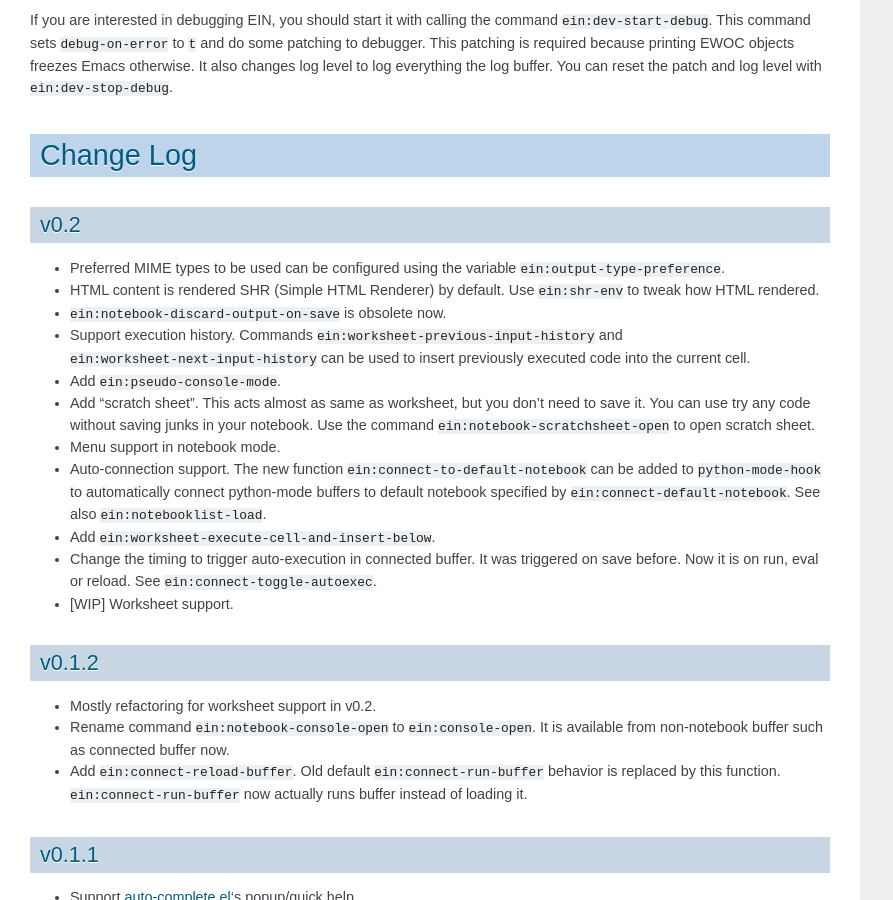
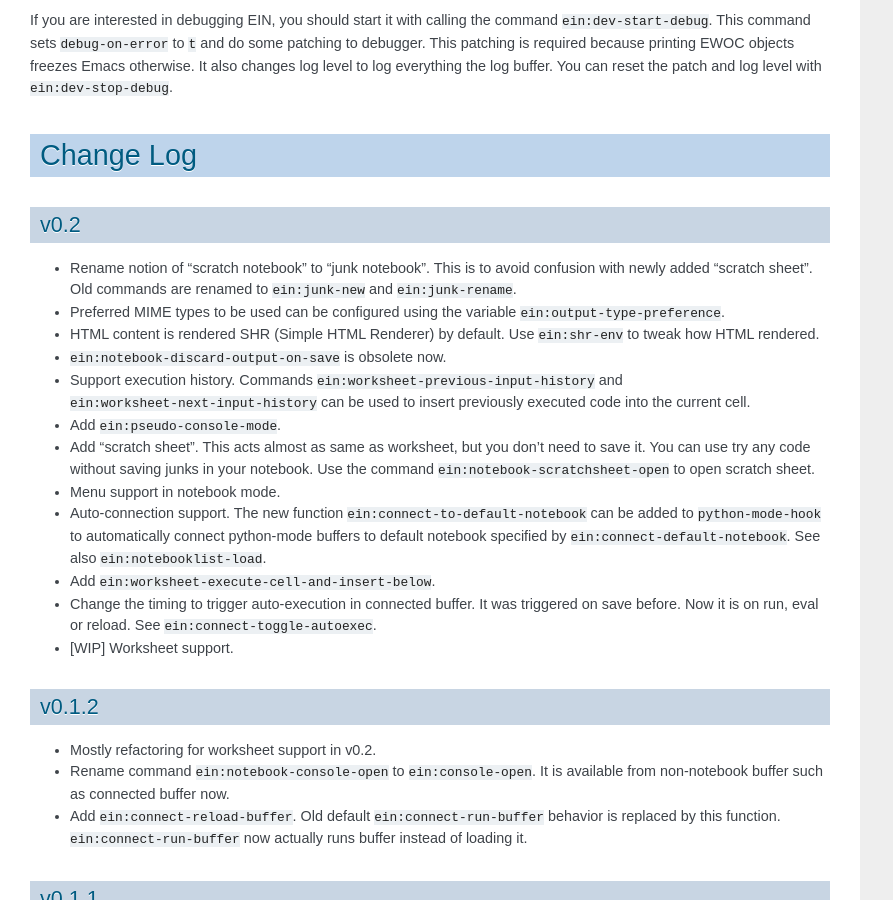
Before and after one commit to millejoh/emacs-ipython-notebook, a Sphinx documentation site: the page built from doc/source/index.rst, in a window 1280 px wide and 900 px high, scrolled down 13641 px. Shown: the whole window, without its empty margins (0-893 px from the left). Built offline with Sphinx 7.4.7, drawn with Linux system fonts in a browser that asks for light colours; cross-references to code outside the pages are shown as plain code.

Commit message:
Update document and change log

```diff
--- a/doc/source/index.rst
+++ b/doc/source/index.rst
@@ -215,7 +215,7 @@
 .. el:function:: ein:notebooklist-open
 .. el:function:: ein:notebooklist-new-notebook
 .. el:function:: ein:notebooklist-open-notebook-global
-.. el:function:: ein:notebooklist-new-scratch-notebook
+.. el:function:: ein:junk-new
 
 .. el:keymap:: ein:notebooklist-mode-map
    :exclude: widget-button
@@ -230,7 +230,7 @@
 .. el:keymap:: ein:notebook-mode-map
 
 .. el:function:: ein:worksheet-delete-cell
-.. el:function:: ein:notebook-rename-to-scratch-command
+.. el:function:: ein:junk-rename
 .. el:function:: ein:notebook-kill-all-buffers
 .. el:function:: ein:iexec-mode
 
@@ -324,7 +324,7 @@
 .. el:variable:: ein:notebook-querty-timeout-save
 .. el:variable:: ein:cell-traceback-level
 .. el:variable:: ein:cell-autoexec-prompt
-.. el:variable:: ein:scratch-notebook-name-template
+.. el:variable:: ein:junk-notebook-name-template
 .. el:variable:: ein:iexec-delay
 .. el:variable:: ein:complete-on-dot
 .. el:variable:: ein:output-type-preference
@@ -499,6 +499,10 @@
 v0.2
 ----
 
+* Rename notion of "scratch notebook" to "junk notebook".
+  This is to avoid confusion with newly added "scratch sheet".
+  Old commands are renamed to :el:symbol:`ein:junk-new` and
+  :el:symbol:`ein:junk-rename`.
 * Preferred MIME types to be used can be configured using the variable
   :el:symbol:`ein:output-type-preference`.
 * HTML content is rendered SHR (Simple HTML Renderer) by default.
```
